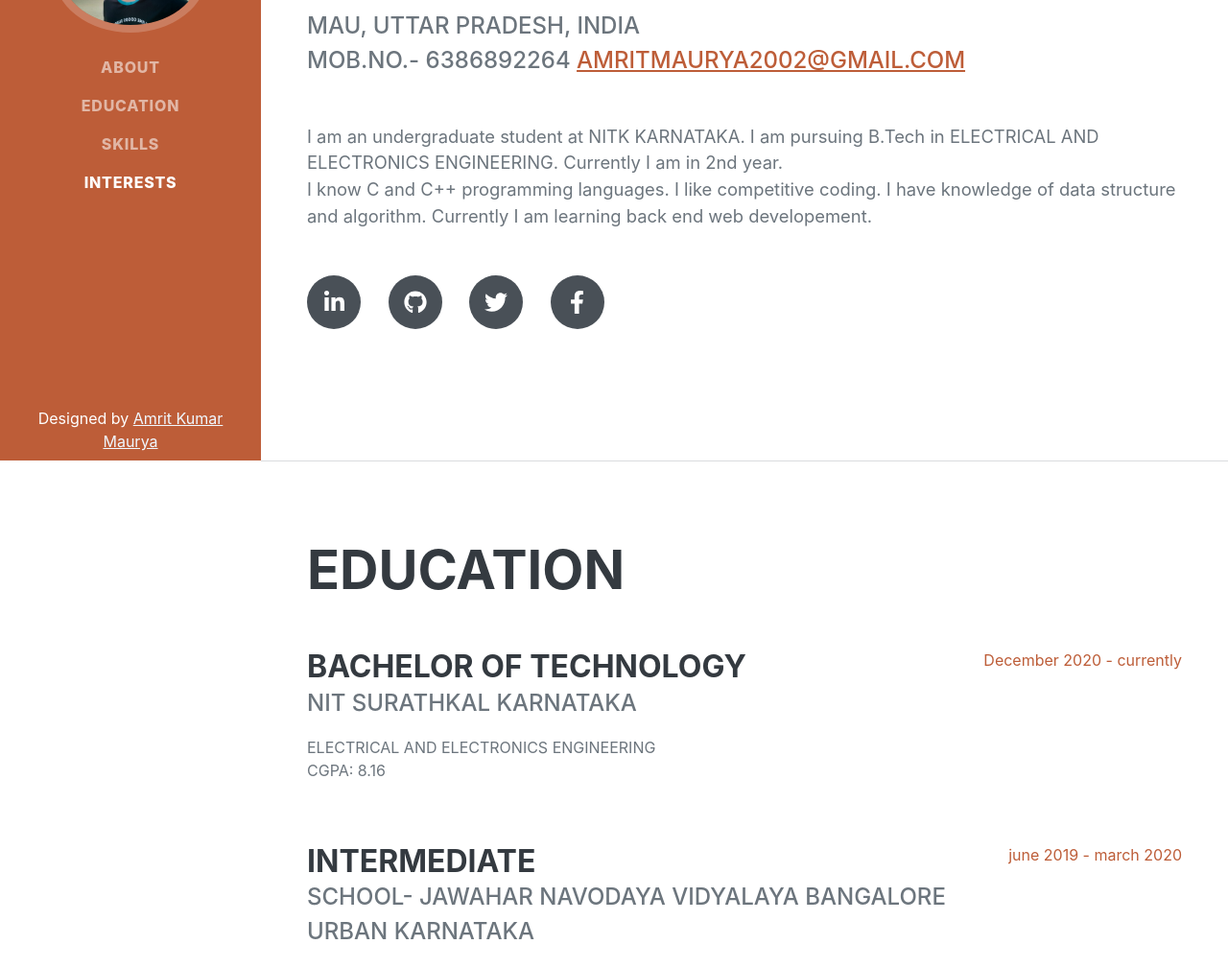
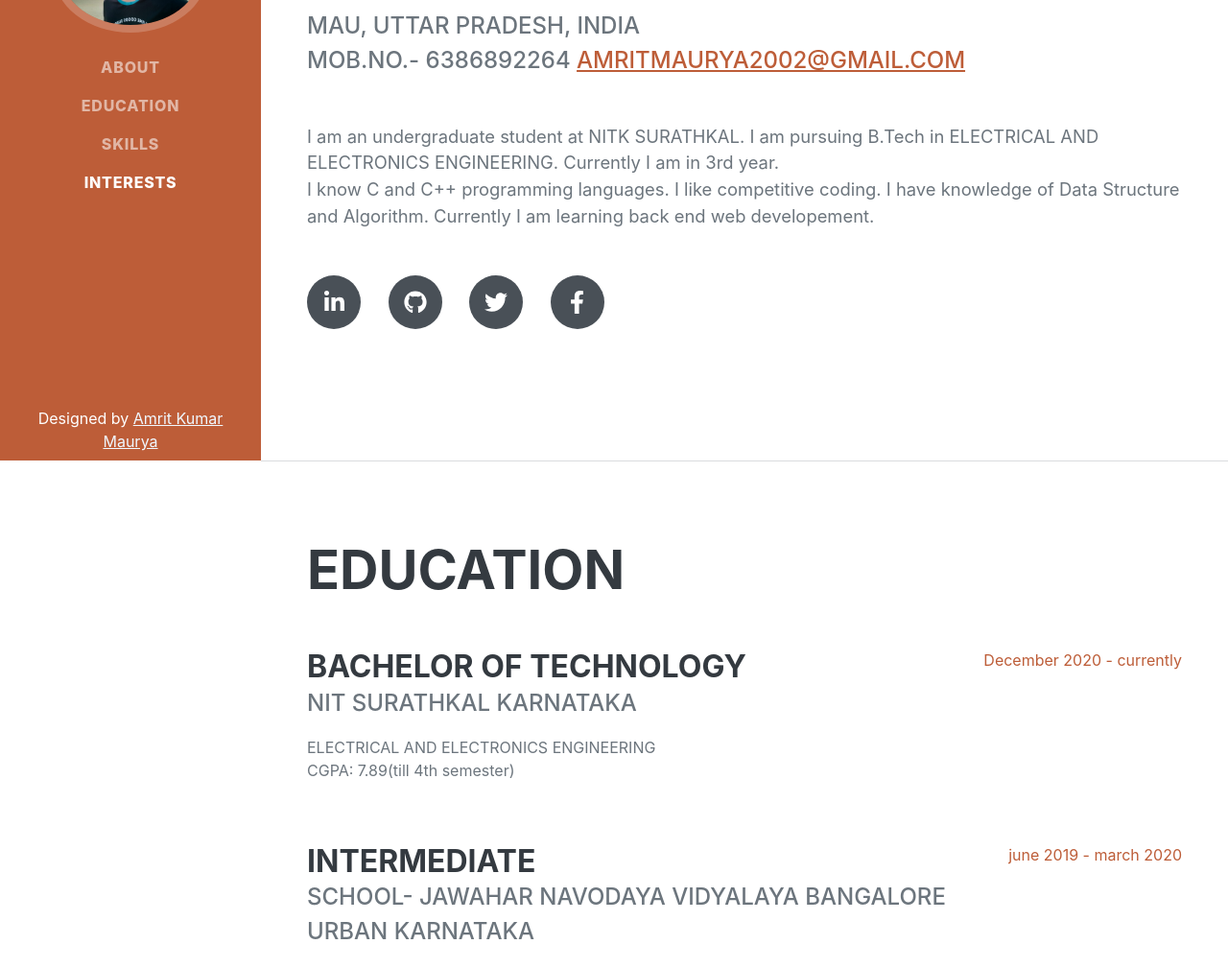
Before and after one commit to Amrit-2002/portfolio-website, a plain HTML site: page index.html in a window 1280 px wide. Shown: the part 320-1329 px from the top of the page at 96% size. Drawn offline with nearby package versions, Linux system fonts and the light colour scheme; a web font is replaced by a local one.

Commit message:
Update index.html

```diff
--- a/index.html
+++ b/index.html
@@ -70,13 +70,13 @@
                     Mau, Uttar Pradesh, India <br>mob.no.- 6386892264
                     <a href="mailto:amritmaurya2002@gmail.com">amritmaurya2002@gmail.com</a>
                 </div>
-                <p class="lead mb-5">I am an undergraduate student at NITK KARNATAKA. I am pursuing B.Tech in ELECTRICAL
-                    AND ELECTRONICS ENGINEERING. Currently I am in 2nd year. <br> I know C and C++ programming
-                    languages. I like competitive coding. I have knowledge of data structure and algorithm. Currently I
+                <p class="lead mb-5">I am an undergraduate student at NITK SURATHKAL. I am pursuing B.Tech in ELECTRICAL
+                    AND ELECTRONICS ENGINEERING. Currently I am in 3rd year. <br> I know C and C++ programming
+                    languages. I like competitive coding. I have knowledge of Data Structure and Algorithm. Currently I
                     am learning back end web developement.
                 </p>
                 <div class="social-icons">
-                    <a class="social-icon" href="https://www.linkedin.com/in/amrit-maurya-bb83b220a/" target=_blank><i
+                    <a class="social-icon" href="https://www.linkedin.com/in/amrit-kumar-maurya-bb83b220a" target=_blank><i
                             class="fab fa-linkedin-in"></i></a>
                     <a class="social-icon" href="https://github.com/Amrit-2002" target=_blank><i
                             class="fab fa-github"></i></a>
@@ -97,7 +97,7 @@
                         <h3 class="mb-0">Bachelor of Technology</h3>
                         <div class="subheading mb-3">NIT SURAthkal KARNATAKA</div>
                         <div>ELECTRICAL AND ELECTRONICS ENGINEERING</div>
-                        <p>CGPA: 8.16</p>
+                        <p>CGPA: 7.89(till 4th semester)</p>
                     </div>
                     <div class="flex-shrink-0"><span class="text-primary">December 2020 - currently</span></div>
                 </div>
```
